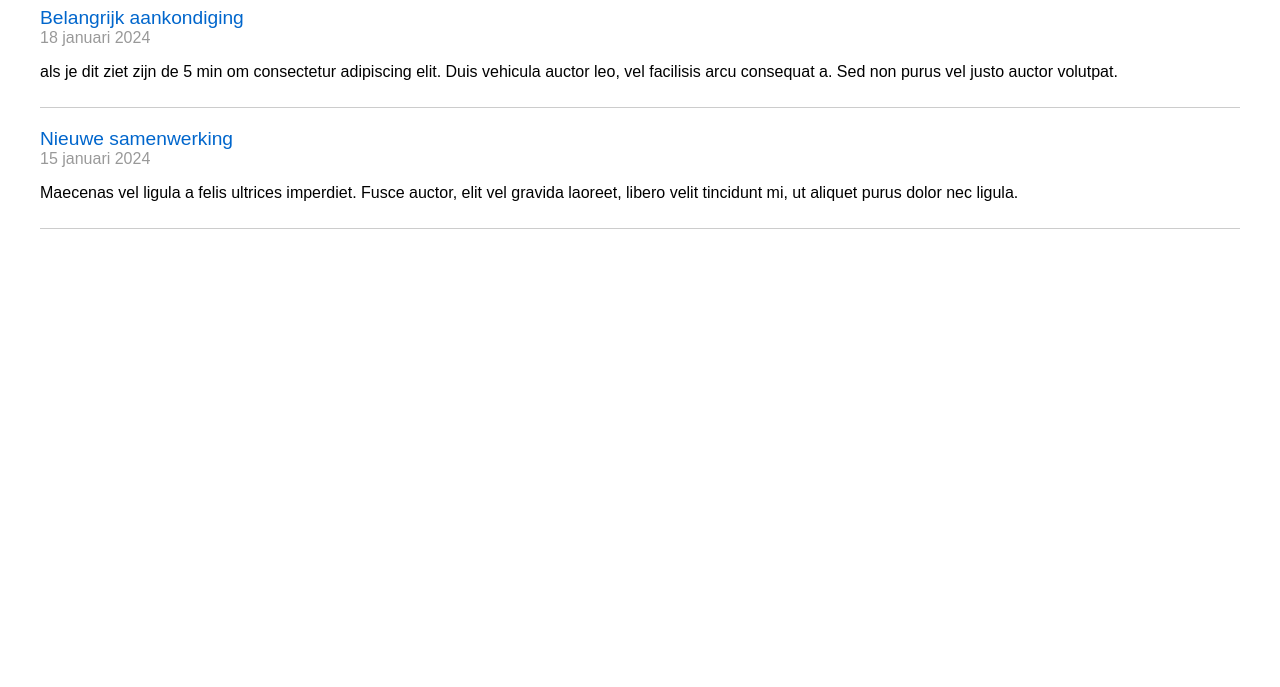
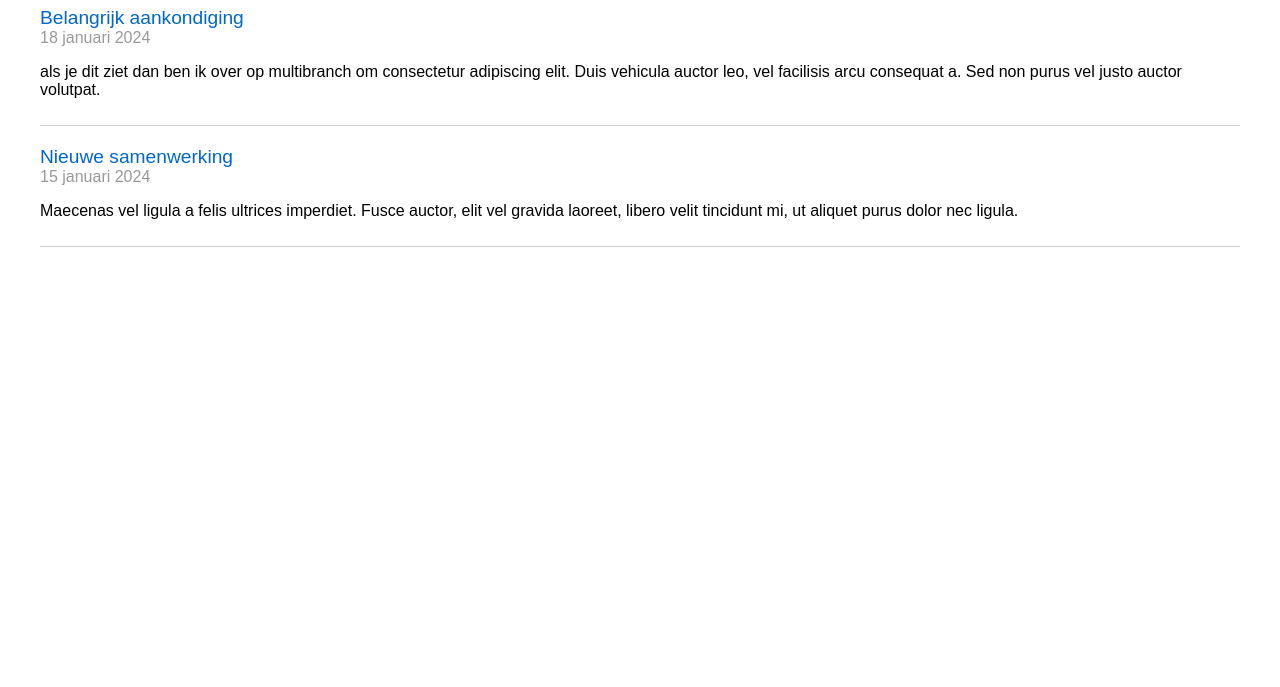
Before and after one commit to Timodo22/pijplijn, a plain HTML site: page index.html in a window 1280 px wide. Shown: the part 113-800 px from the top of the page. Drawn offline with Linux system fonts and the light colour scheme.

Commit message:
Update index.html

```diff
--- a/index.html
+++ b/index.html
@@ -43,7 +43,7 @@
         <div class="article-title">Belangrijk aankondiging</div>
         <div class="article-date">18 januari 2024</div>
         <div class="article-content">
-            <p>als je dit ziet zijn de 5 min om consectetur adipiscing elit. Duis vehicula auctor leo, vel facilisis arcu consequat a. Sed non purus vel justo auctor volutpat.</p>
+            <p>als je dit ziet dan ben ik over op multibranch om consectetur adipiscing elit. Duis vehicula auctor leo, vel facilisis arcu consequat a. Sed non purus vel justo auctor volutpat.</p>
         </div>
     </div>
 
```
